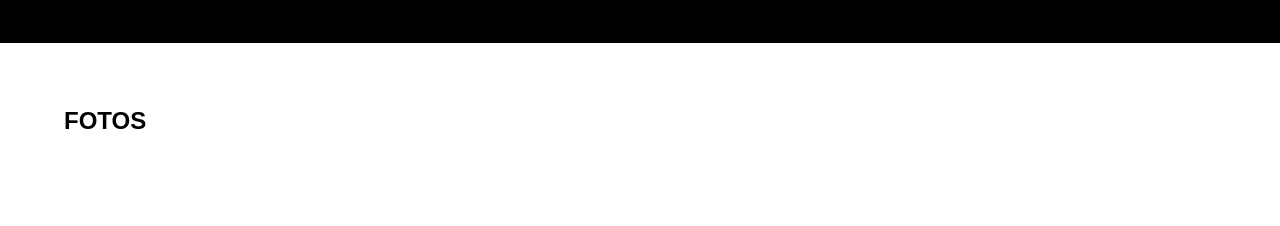
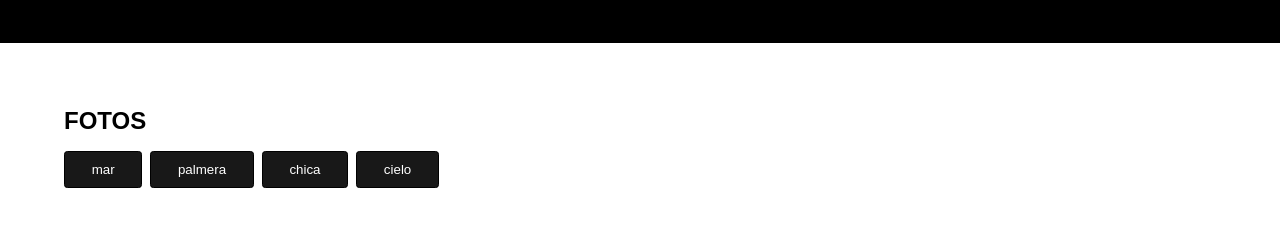
Before and after one commit to maiferna/practica_evento_dom, a plain HTML site: page index.html in a window 1280 px wide. Shown: the part 122-348 px from the top of the page. Drawn offline with Linux system fonts and the light colour scheme.

Commit message:
ADD: create buttons

```diff
--- a/js/main.js
+++ b/js/main.js
@@ -1,3 +1,7 @@
+
+// Llamar a los elementos
+
+
 
 // Variables
 
@@ -5,7 +9,7 @@ const fragment = document.createDocumentFragment();
 const imgUrl = "assets/img/viajes/";
 
 
-const arrButton = ["Mar", "Montaña", "Ciudad", "Lago"]; // Generar los tags a partir del array arrImages.tags con un método
+const arrButton = ['mar', 'palmera', 'chica', 'cielo']; // Generar los tags a partir del array arrImages.tags con un método
 
 
 const arrImages = [
@@ -59,3 +63,35 @@ const arrImages = [
         tags: ['palmera', 'agua', 'cielo'],
     }
 ]
+
+
+// CREAR BOTONES
+const buttonSection = document.querySelector(".bloque-botones");
+
+// Rellenar boton con valores del array
+const createButton = () => {
+    const createdButton = arrButton.forEach((tag) => {
+        const buttonTags = document.createElement("button");
+        buttonTags.classList.add("boton");
+        buttonTags.id = tag;
+        buttonTags.textContent = tag;
+        buttonSection.append(buttonTags); // El append al final cuando estén los elementos creados
+        //console.log(buttonTags);
+    })
+    return createdButton;
+};
+
+const findImages = () => {
+    buttonSection.addEventListener("click", generateImageDependigOnTheTagClicked);
+}
+
+function generateImageDependigOnTheTagClicked() {
+  console.log("findImages está funcionando");
+}
+
+createButton();
+findImages();
+
+// CREAR CARD GRANDE
+
+// CREAR CARD PEQUEÑAS
```
Also changed, not shown: index.html (+4 -4 lines).
